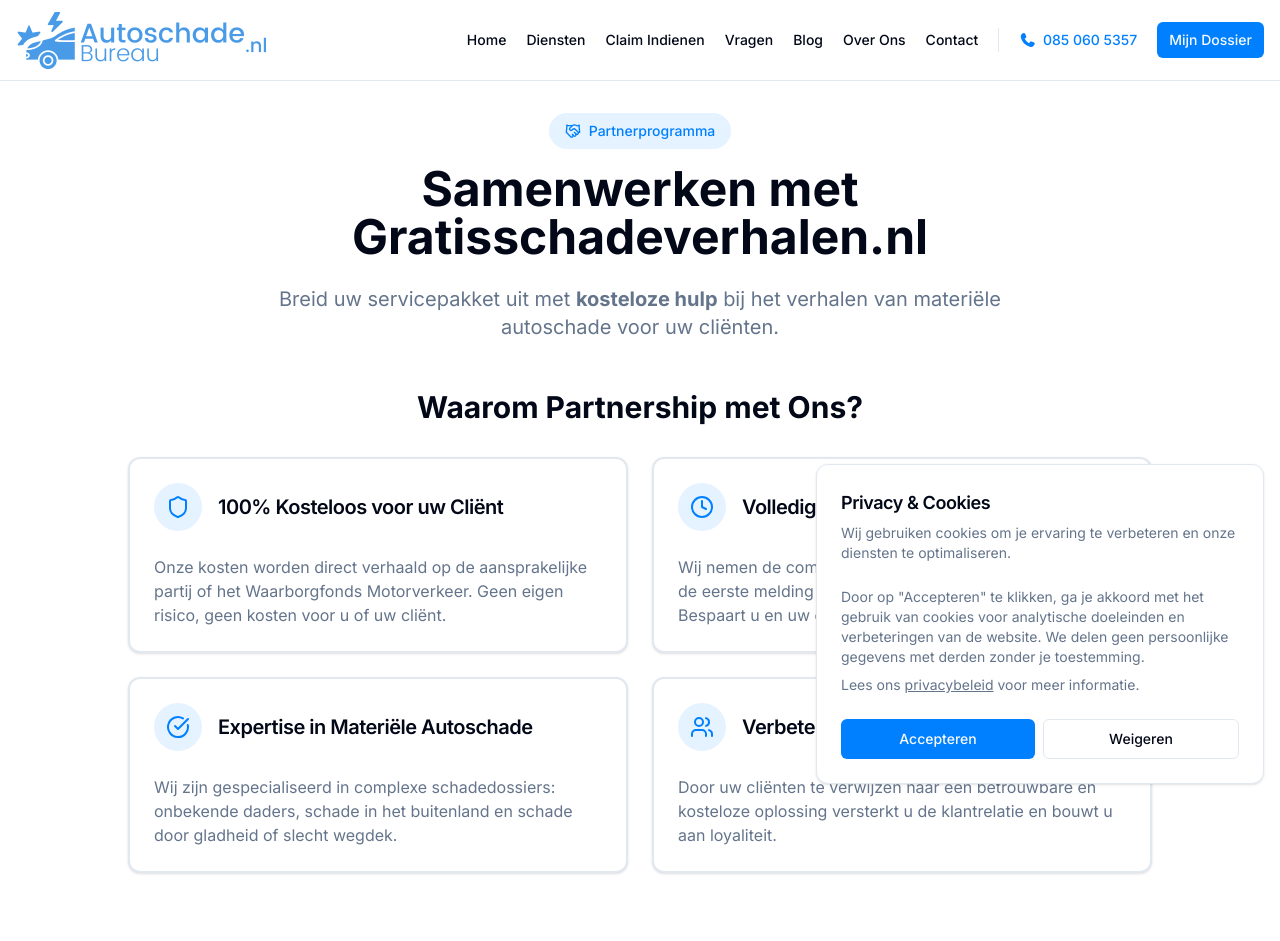
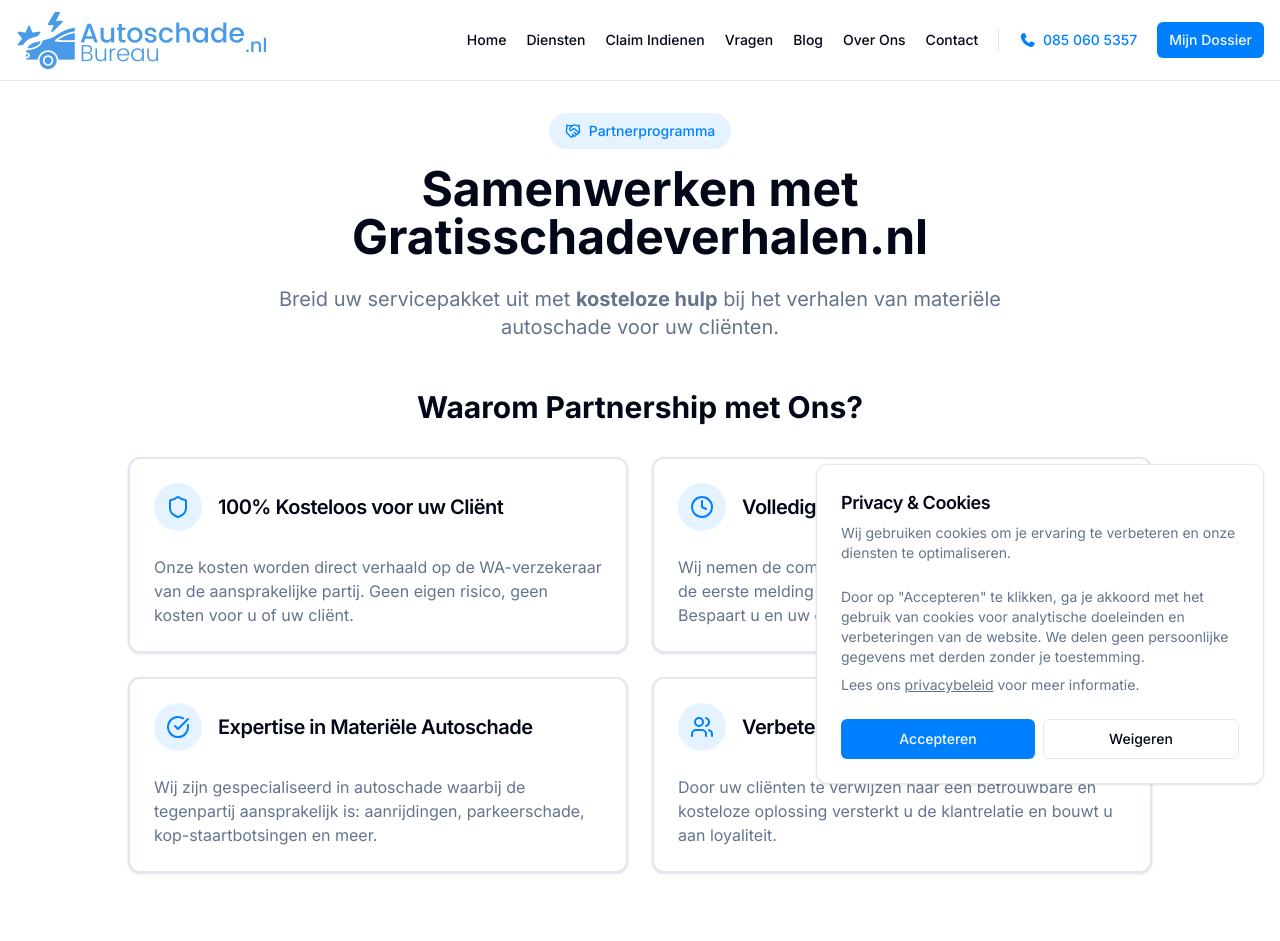
Before and after one commit to Championne/Gratisschadeverhalen.nl, a Next.js app: page /intermediairs in a window 1280 px wide. Shown: the top 941 px of the page. Built offline with nearby package versions, Linux system fonts and the light colour scheme; no server answers.

Commit message:
fix: Remove Waarborgfonds as service offering
- Removed FAQ question about onverzekerde tegenpartij
- Updated intermediairs page to focus on WA-verzekeraar claims
- Added clarification in blog that we don't handle Waarborgfonds cases
- Focus on easy cases: known insurers only

```diff
--- a/app/blog/verschil-wa-allrisk-cascoverzekering/page.tsx
+++ b/app/blog/verschil-wa-allrisk-cascoverzekering/page.tsx
@@ -166,7 +166,8 @@
           <p>
             In zeldzame gevallen heeft de tegenpartij geen geldige WA-verzekering. Dan kunt u een
             claim indienen bij het <strong>Waarborgfonds Motorverkeer</strong>. Dit fonds vergoedt
-            schade veroorzaakt door onverzekerde of onbekende motorrijtuigen.
+            schade veroorzaakt door onverzekerde of onbekende motorrijtuigen. Let op: dit is een
+            complexe procedure. Wij richten ons op claims waarbij de tegenpartij een bekende verzekeraar heeft.
           </p>
 
           <h2>Conclusie</h2>
--- a/app/intermediairs/page.tsx
+++ b/app/intermediairs/page.tsx
@@ -14,7 +14,7 @@
   {
     icon: Shield,
     title: "100% Kosteloos voor uw Cliënt",
-    description: "Onze kosten worden direct verhaald op de aansprakelijke partij of het Waarborgfonds Motorverkeer. Geen eigen risico, geen kosten voor u of uw cliënt."
+    description: "Onze kosten worden direct verhaald op de WA-verzekeraar van de aansprakelijke partij. Geen eigen risico, geen kosten voor u of uw cliënt."
   },
   {
     icon: Clock,
@@ -24,7 +24,7 @@
   {
     icon: CheckCircle,
     title: "Expertise in Materiële Autoschade",
-    description: "Wij zijn gespecialiseerd in complexe schadedossiers: onbekende daders, schade in het buitenland en schade door gladheid of slecht wegdek."
+    description: "Wij zijn gespecialiseerd in autoschade waarbij de tegenpartij aansprakelijk is: aanrijdingen, parkeerschade, kop-staartbotsingen en meer."
   },
   {
     icon: Users,
--- a/app/veelgestelde-vragen/page.tsx
+++ b/app/veelgestelde-vragen/page.tsx
@@ -47,14 +47,6 @@
       "acceptedAnswer": {
         "@type": "Answer",
         "text": "Nee, wij doen dat voor u! Zodra u uw claim indient, sturen wij een professionele aansprakelijkheidsbrief naar de WA-verzekeraar van de tegenpartij en onderhandelen namens u."
-      }
-    },
-    {
-      "@type": "Question",
-      "name": "Wat als de tegenpartij geen WA-verzekering heeft?",
-      "acceptedAnswer": {
-        "@type": "Answer",
-        "text": "Als de tegenpartij geen WA-verzekering heeft, kunt u een claim indienen bij het Waarborgfonds Motorverkeer. Wij helpen u hierbij en begeleiden het proces."
       }
     },
     {
@@ -186,11 +178,6 @@
     category: "Verzekeringen & Aansprakelijkheid",
     question: "Gaat mijn premie omhoog als ik via jullie verhaal?",
     answer: "Nee! Omdat wij de schade verhalen op de WA-verzekeraar van de TEGENPARTIJ, heeft dit geen invloed op uw eigen verzekering of premie. Uw schadevrije jaren blijven intact. U hoeft uw eigen verzekering niet eens te informeren.",
-  },
-  {
-    category: "Verzekeringen & Aansprakelijkheid",
-    question: "Wat als de tegenpartij geen WA-verzekering heeft?",
-    answer: "Als de tegenpartij geen WA-verzekering heeft (onverzekerd rijden is illegaal in Nederland), kunt u een claim indienen bij het Waarborgfonds Motorverkeer. Wij helpen u hierbij en begeleiden het proces.",
   },
   {
     category: "Verzekeringen & Aansprakelijkheid",
```
